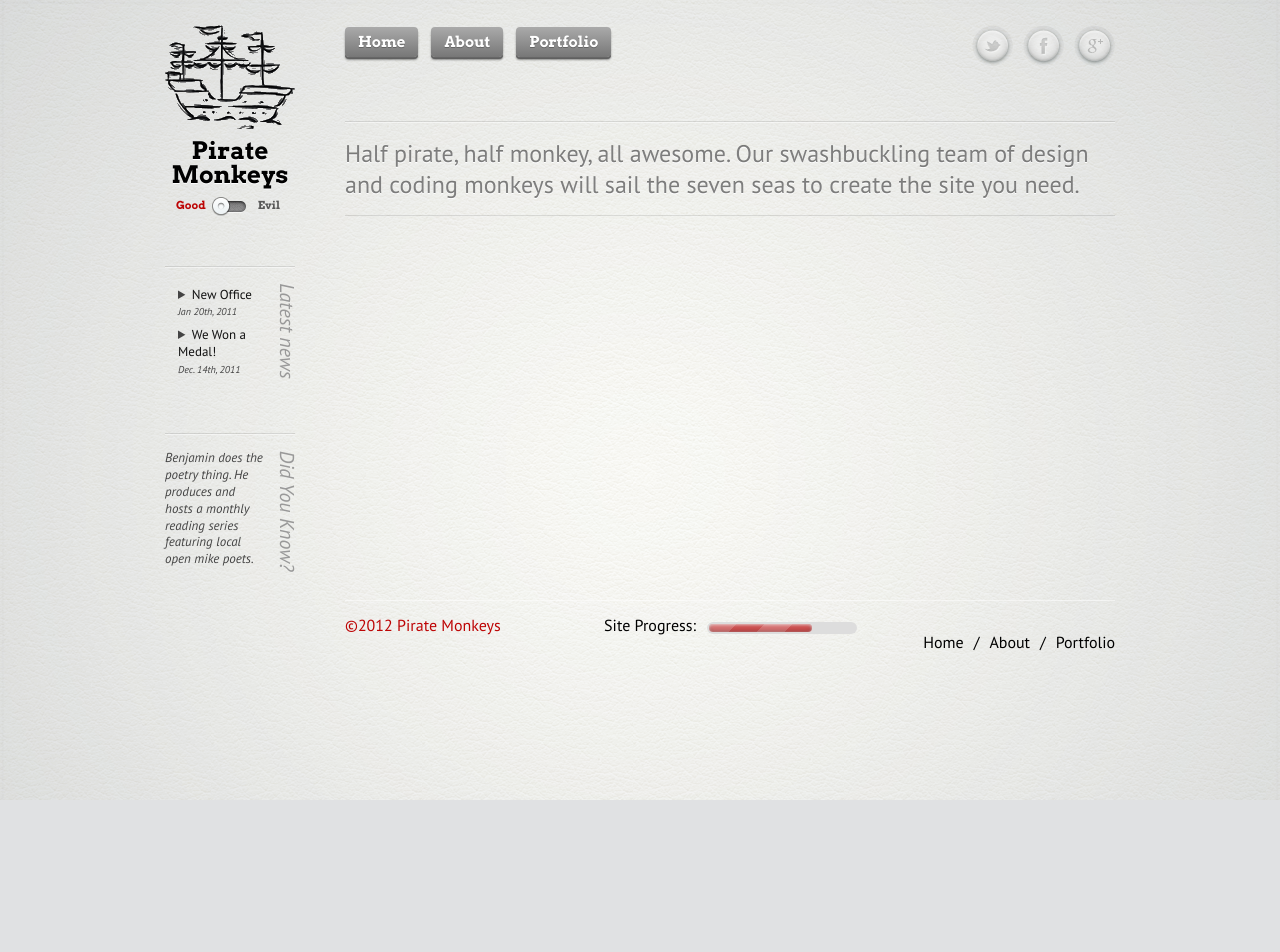
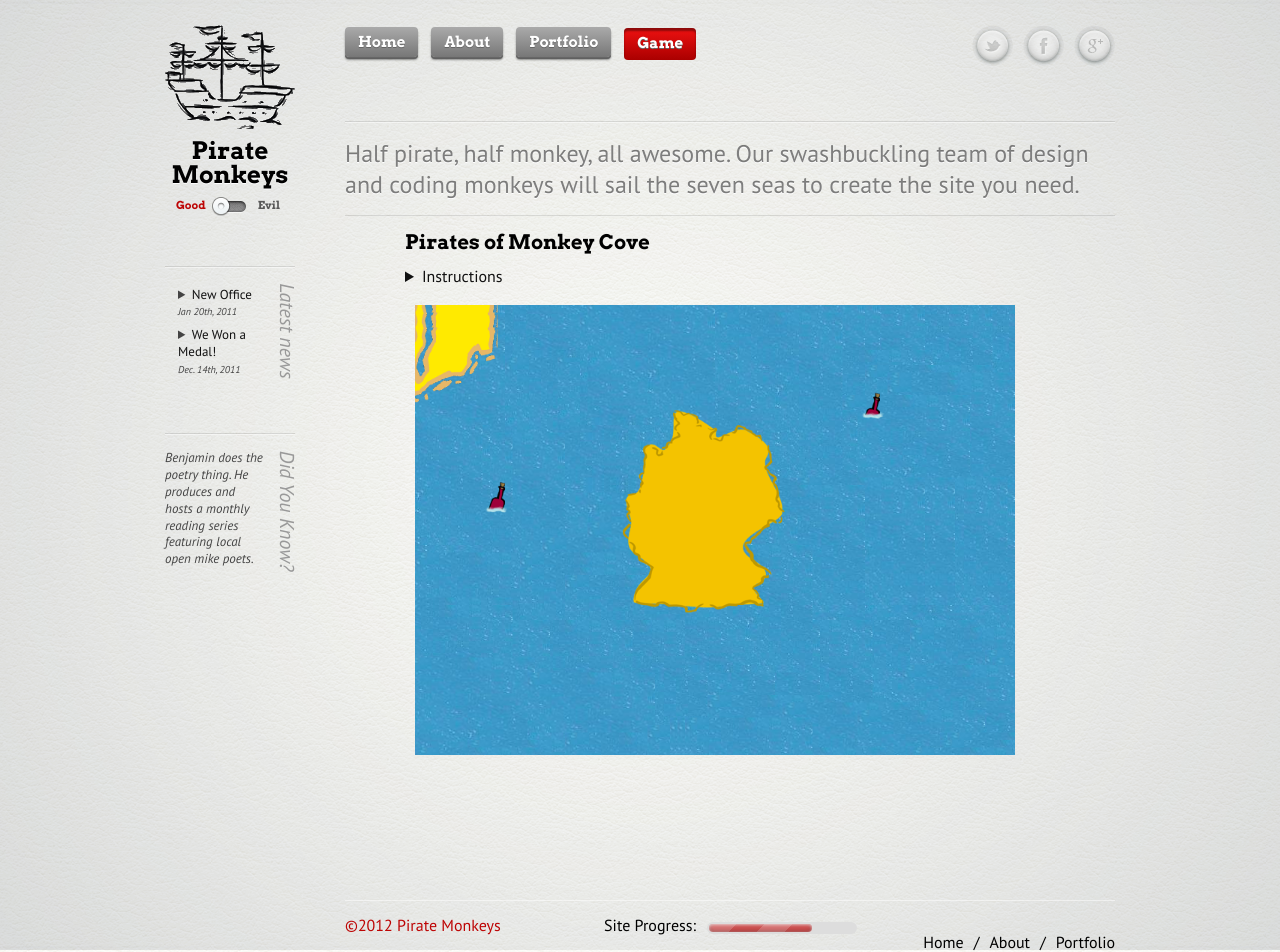
Before and after one commit to benjaminfisher/WDIM393H, a PHP site: page /pomc.php in a window 1280 px wide. Before the commit the page ends 800 px from the top, so only its background shows below. Run offline with PHP 8.4, Linux system fonts and the light colour scheme; data that the repository does not hold is empty; some libraries are stand-ins or nearby versions.

Commit message:
Added game to top nav. Added game instructions and styling.

```diff
--- /dev/null
+++ b/css/game.css
@@ -0,0 +1,29 @@
+.game canvas{
+	float:right;
+	position:relative;
+	top:-70px;
+
+	-moz-transform: scale(0.75);
+	-webkit-transform: scale(0.75);
+	-o-transform: scale(0.75);
+	-ms-transform: scale(0.75);
+	transform: scale(0.75);
+}
+
+.game section.content{
+	margin: 1em 0 0 15em;
+}
+.game section.content h2{
+	font: normal 20px/1 'Arvo', serif;
+}
+
+.game section.content details{
+	color:#444;
+}
+.game section.content details ul{
+	list-style-type:disc;
+}
+.game section.content details summary{
+	color: #111;
+	margin: 1em 0;
+}
--- a/header.php
+++ b/header.php
@@ -17,7 +17,7 @@
 	<?php endif; ?>
 
 </head>
-<body <?php echo 'class="'.$section .'"'; ?>>
+<body <?php echo 'class="'.$section.'"'; ?>>
 
 	<!-- global header -->
 
@@ -36,6 +36,7 @@
 				<li><a href="index.php" <?php if($section == ('index')) echo "class='current'"; ?>>Home</a></li>
 				<li><a href="about.php" <?php if($section == ('about')) echo "class='current'"; ?>>About</a></li>
 				<li><a href="portfolio.php" <?php if($section == ('portfolio')) echo "class='current'"; ?>>Portfolio</a></li>
+				<li><a href="pomc.php" <?php if($section == ('game')) echo "class='current'"; ?>>Game</a></li>
 			</ul>
 
 			<ul class="social group">
--- a/pomc.php
+++ b/pomc.php
@@ -1,7 +1,20 @@
-<?php include 'header.php';
+<?php
 $section = 'game';
-
+include 'header.php';
 ?>
-	<canvas id="canvas"></canvas>
+	<section class="content">
+		<h2>Pirates of Monkey Cove</h2>
+		<details>
+			<summary>
+				<strong>Instructions</strong>
+			</summary>
+				<ul>
+					<li>Use <em>right</em> and <em>left</em> buttons to move</li>
+					<li>Collect <em>rum bottles</em> to increase your score</li>
+					<li>Avoid the islands or meet a watery end</li>
+				</ul>
+		</details>
+		<canvas id="canvas"></canvas>
+	</section>
 
 <?php include 'footer.php'; ?>
```
